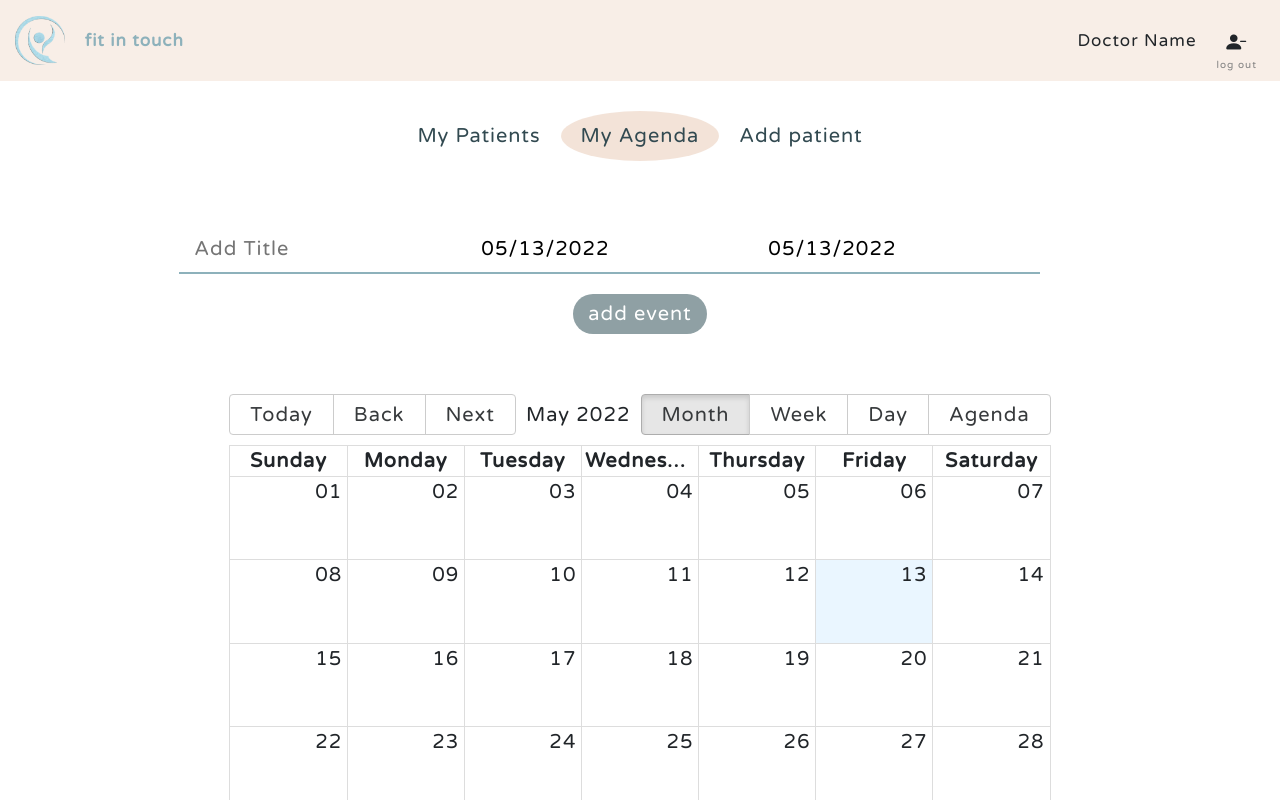
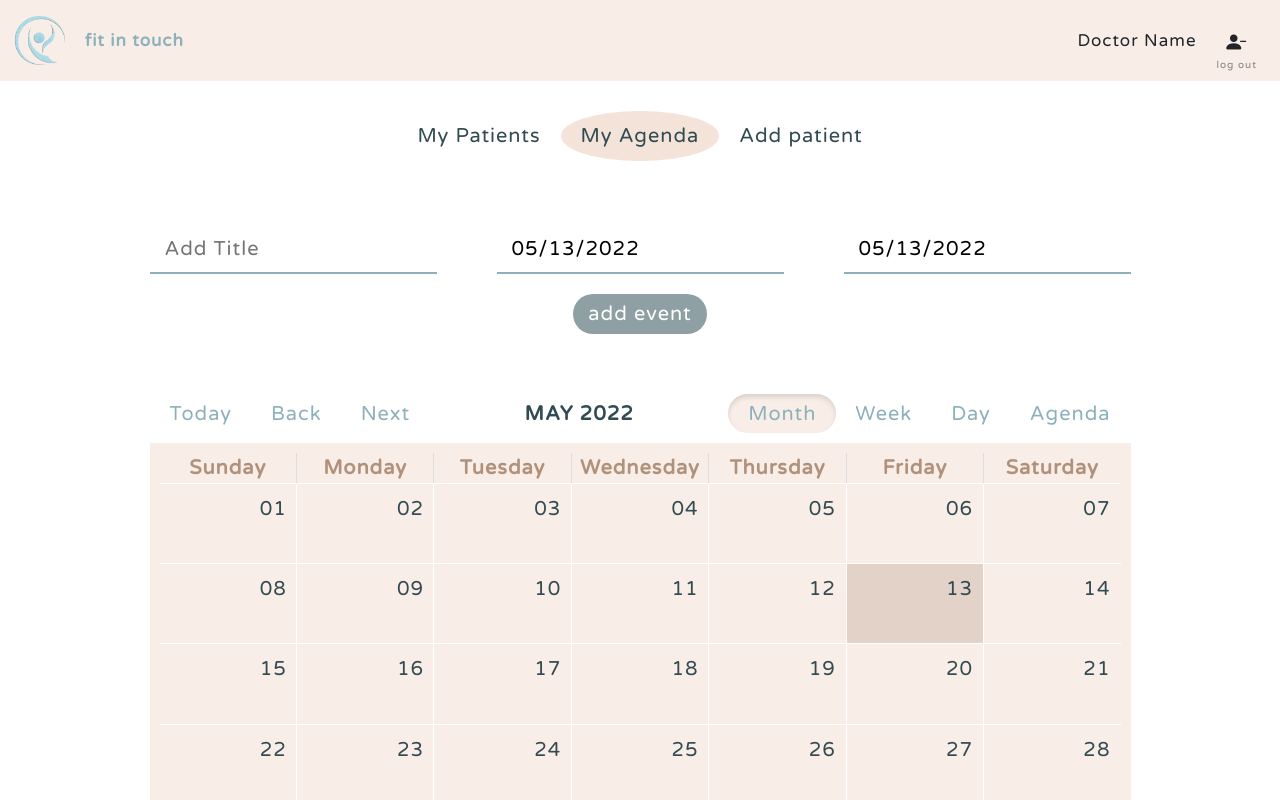
Before and after one commit to RobertaMatera/fit-in-touch, a React (Create React App) app: page / in a window 1280 px wide. Shown: the top 800 px of the page. Built offline with nearby package versions, Linux system fonts and the light colour scheme.

Commit message:
month view style -> agenda

```diff
--- a/src/components/MainDoctorSection/AgendaComponent.tsx
+++ b/src/components/MainDoctorSection/AgendaComponent.tsx
@@ -60,6 +60,7 @@ const Agenda = () => {
         <div className="date-input-container">
           <div className="d-block d-lg-flex">
             <input
+              className="me-lg-5"
               type="text"
               placeholder="Add Title"
               value={newEvent.title}
@@ -68,6 +69,7 @@ const Agenda = () => {
               }
             />
             <DatePicker
+              className="me-lg-5"
               placeholderText="Start Date"
               selected={newEvent.start}
               onChange={(start: any) => setNewEvent({ ...newEvent, start })}
@@ -89,7 +91,6 @@ const Agenda = () => {
         events={allEvents}
         startAccessor="start"
         endAccessor="end"
-        style={{ height: 500, margin: "50px" }}
       />
     </div>
   );
--- a/src/components/MainDoctorSection/mainDoctorSectionStyle.scss
+++ b/src/components/MainDoctorSection/mainDoctorSectionStyle.scss
@@ -25,4 +25,61 @@
       background-color: $dark-green;
     }
   }
+  & .rbc-calendar {
+    height: 500px;
+    max-width: 100%;
+    & .rbc-month-view {
+      border: transparent;
+      background-color: rgba($light-sand, 30%);
+      padding: 10px;
+      & .rbc-header {
+        border-bottom: 1px solid $white;
+        color: $dark-sand;
+      }
+      & .rbc-month-row + .rbc-month-row {
+        border-top: 1px solid $white;
+      }
+    }
+    & .rbc-date-cell {
+      padding: 10px;
+      color: $dark-green;
+      & > button:hover {
+        background-color: $white;
+        border-radius: 100%;
+        cursor: pointer;
+      }
+    }
+    & .rbc-today {
+      background-color: rgba($dark-sand, 30%);
+    }
+    & .rbc-day-bg + .rbc-day-bg {
+      border-left: 1px solid $white;
+    }
+
+    & .rbc-off-range-bg {
+      background-color: rgba($my-gray, 30%);
+    }
+  }
+  & .rbc-btn-group button {
+    border: none;
+    color: $main-blue;
+    &:hover {
+      background-color: rgba($light-sand, 30%);
+      border-radius: 25px;
+    }
+    &:focus,
+    &.rbc-active {
+      background-color: rgba($light-sand, 30%);
+      border-radius: 25px;
+    }
+    &:active {
+      background-color: $dark-green;
+      color: $white;
+    }
+  }
+  & .rbc-toolbar-label {
+    color: $dark-green;
+    text-transform: uppercase;
+    font-weight: bold;
+  }
 }
```
